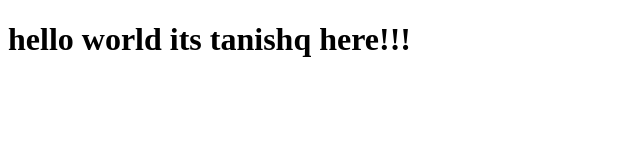
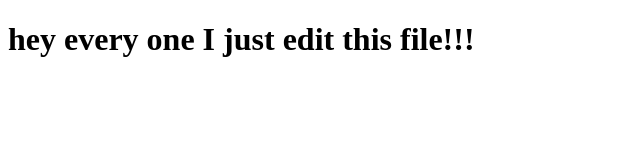
Before and after one commit to tanishqnikose9302/assignment, a plain HTML site: page index.html in a window 1280 px wide. Shown: the whole page, without its empty margins (0-640 px from the left). Drawn offline with Linux system fonts and the light colour scheme.

Commit message:
edit file

```diff
--- a/index.html
+++ b/index.html
@@ -7,6 +7,6 @@
     <title>Document</title>
   </head>
   <body>
-    <h1>hello world its tanishq here!!!</h1>
+    <h1>hey every one I just edit this file!!!</h1>
   </body>
 </html>
```
